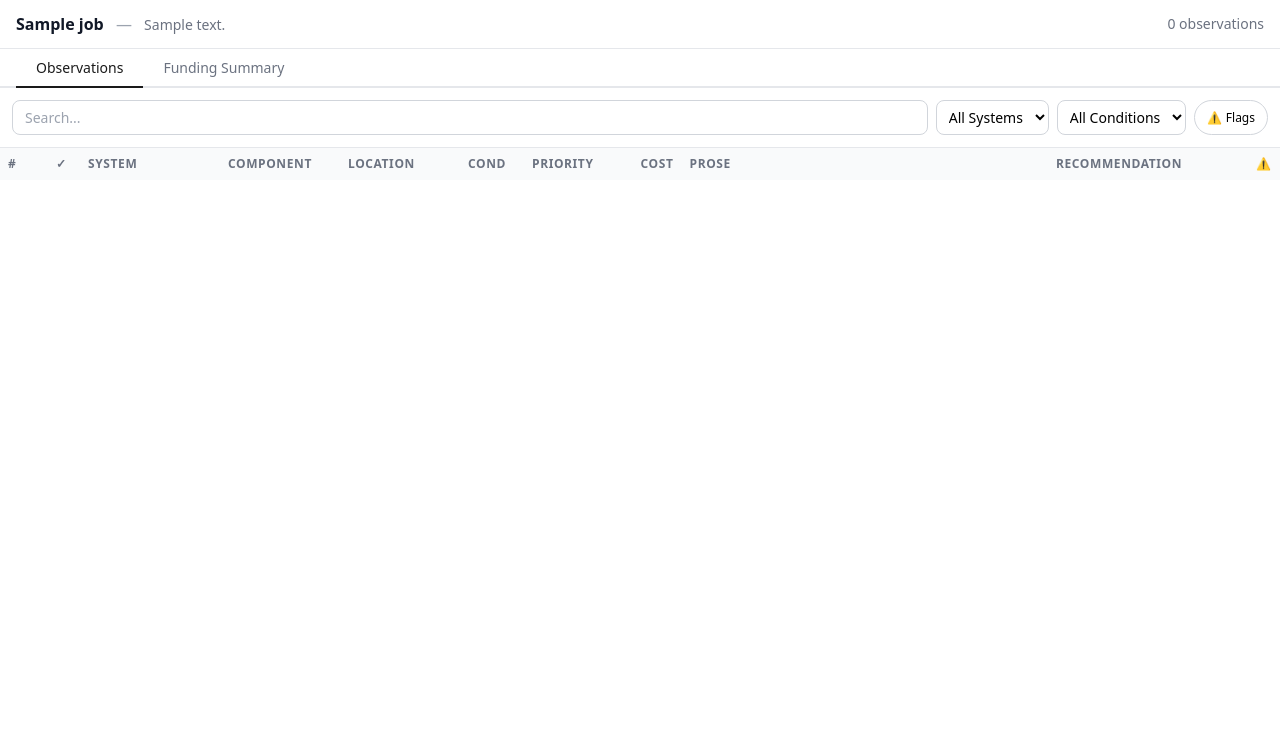
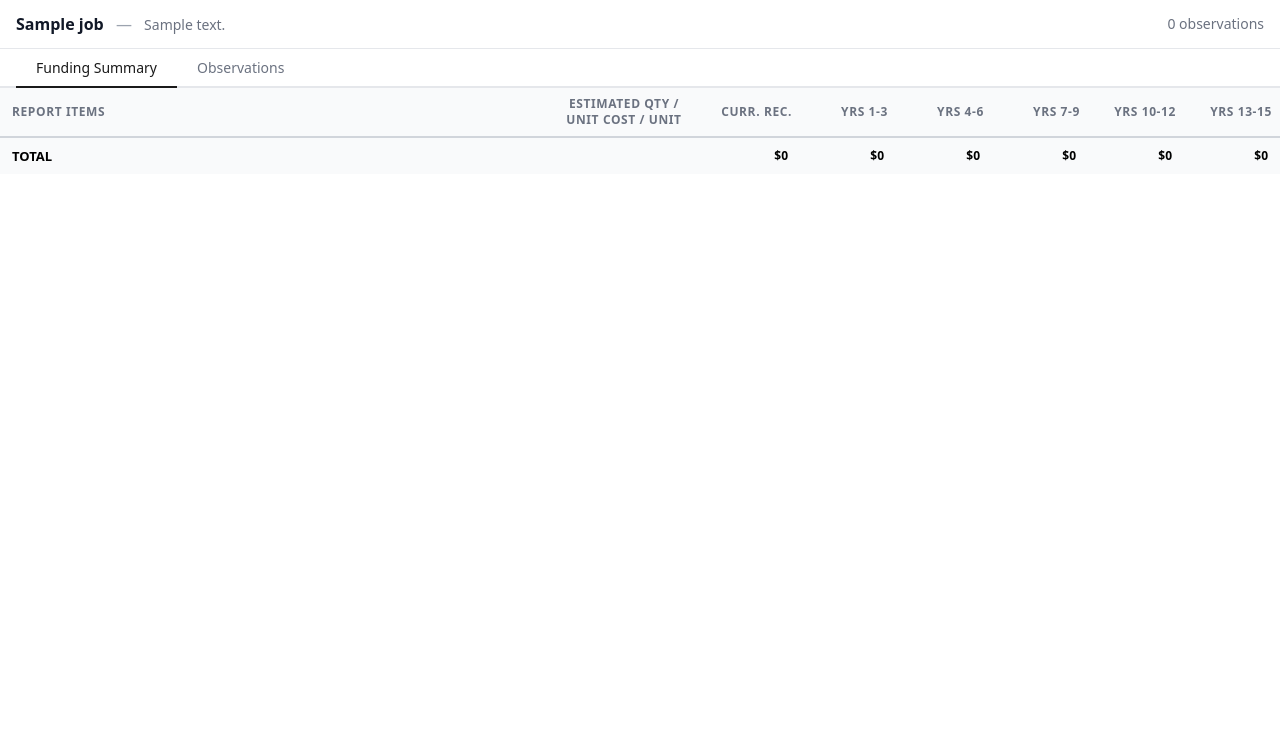
Before and after one commit to TheGali/rand-mvp, a Python web app: template web/templates/dashboard.html in a window 1280 px wide. Shown: the part 56-800 px from the top of the page. Run offline with Jinja, Linux system fonts and the light colour scheme; the template is opened without the code that fills it: most values are stand-ins (such as "Sample title", 1, 10 or a date in 2020); lists and menus that the app fills with data are empty; some libraries are stand-ins or nearby versions.

Commit message:
make funding summary the primary tab, add estimate column
Replace the Type badge column with a free-text "Estimated Qty /
Unit Cost / Unit" column. Auto-populate defaults from recType on
first load; fully editable inline and in the slide-over panel.
Add estimate_info to the editable fields whitelist.

Co-Authored-By: Claude Opus 4.6 <noreply@anthropic.com>

```diff
--- a/web/job_store.py
+++ b/web/job_store.py
@@ -71,7 +71,7 @@ def update_observation(job_id: str, obs_number: str, updates: dict) -> bool:
             editable = {
                 "caption", "system", "component", "location", "condition",
                 "prose", "recommendation", "priority", "cost_low", "cost_high",
-                "approved", "flags_reviewed",
+                "approved", "flags_reviewed", "estimate_info",
             }
             for key, value in updates.items():
                 if key in editable:
--- a/web/templates/dashboard.html
+++ b/web/templates/dashboard.html
@@ -10,6 +10,8 @@
     <div x-show="open" @click.away="open = false" x-transition class="absolute right-0 mt-1 bg-white rounded-lg shadow-lg border py-1 w-48 z-50">
         <button @click="generateReport('pptx'); open = false" class="w-full text-left px-4 py-2 text-sm text-gray-700 hover:bg-gray-50">Download PPTX Report</button>
         <button @click="generateReport('pdf'); open = false" class="w-full text-left px-4 py-2 text-sm text-gray-700 hover:bg-gray-50">Download PDF Report</button>
+        <div class="border-t my-1"></div>
+        <a href="/template/pptx" @click="open = false" class="block px-4 py-2 text-sm text-gray-700 hover:bg-gray-50">Download Blank Template</a>
     </div>
 </div>
 {% endblock %}
@@ -37,8 +39,8 @@
 
     <!-- Tab bar -->
     <div class="tab-bar bg-white px-4 shrink-0">
+        <button class="tab-btn" :class="view === 'funding' && 'tab-btn-active'" @click="view = 'funding'">Funding Summary</button>
         <button class="tab-btn" :class="view === 'table' && 'tab-btn-active'" @click="view = 'table'">Observations</button>
-        <button class="tab-btn" :class="view === 'funding' && 'tab-btn-active'" @click="view = 'funding'">Funding Summary</button>
     </div>
 
     <!-- Main content area -->
@@ -159,7 +161,10 @@
                     <thead class="bg-gray-50 sticky top-0 z-10">
                         <tr class="text-left text-gray-500 text-xs uppercase tracking-wider">
                             <th class="px-3 py-2" style="min-width:280px">Report Items</th>
-                            <th class="px-2 py-2 w-20 text-center">Type</th>
+                            <th class="px-2 py-2 text-center" style="width:160px">
+                                <div>Estimated Qty /</div>
+                                <div>Unit Cost / Unit</div>
+                            </th>
                             <th class="px-2 py-2 w-24 text-right">Curr. Rec.</th>
                             <th class="px-2 py-2 w-24 text-right">Yrs 1-3</th>
                             <th class="px-2 py-2 w-24 text-right">Yrs 4-6</th>
@@ -221,10 +226,10 @@
                                     </td>
                                 </template>
                                 <template x-if="row.type === 'obs'">
-                                    <td class="text-center">
-                                        <span class="rec-badge"
-                                            :class="row.recType === 'Current' ? 'rec-badge-current' : row.recType === 'Future' ? 'rec-badge-future' : 'rec-badge-info'"
-                                            x-text="row.recType === 'Current' ? 'Curr.' : row.recType === 'Future' ? 'Future' : 'Info'"></span>
+                                    <td class="px-2" @click.stop>
+                                        <input type="text" class="w-full border-0 bg-transparent text-xs text-center focus:bg-white focus:border focus:border-gray-300 focus:ring-1 focus:ring-rand-red rounded px-1 py-0.5"
+                                            x-model="row.obs.estimate_info"
+                                            @change="patchFundingField(row.obs, 'estimate_info', row.obs.estimate_info)">
                                     </td>
                                 </template>
                                 <template x-if="row.type === 'obs'">
@@ -372,6 +377,11 @@
                                 </div>
                             </div>
 
+                            <div>
+                                <label class="block text-xs font-medium text-gray-500 mb-1">Estimated Qty / Unit Cost / Unit</label>
+                                <input type="text" x-model="editFields.estimate_info" class="w-full border border-gray-300 rounded-lg px-3 py-2 text-sm focus:outline-none focus:ring-2 focus:ring-rand-red" @input="markDirty()" placeholder="e.g. 2 @ $40,000 ea.">
+                            </div>
+
                             <div class="grid grid-cols-2 gap-4">
                                 <div>
                                     <label class="block text-xs font-medium text-gray-500 mb-1">Cost Low ($)</label>
@@ -457,6 +467,13 @@ function dashboardApp() {
     observations.forEach(o => {
         if (o.approved === undefined) o.approved = false;
         if (o.flags_reviewed === undefined) o.flags_reviewed = false;
+        // Auto-populate estimate_info once if never set
+        if (o.estimate_info === undefined) {
+            const rt = getRecType(o);
+            o.estimate_info = rt === 'Current' ? 'Current Recommendation'
+                : rt === 'Future' ? 'Future Allowance'
+                : 'Informational Item Only';
+        }
     });
 
     // ── Category mapping for Appendix A ──
@@ -512,7 +529,7 @@ function dashboardApp() {
         filterCondition: '',
         filterFlags: false,
         panelOpen: false,
-        view: 'table',
+        view: 'funding',
         expandedSystems: {},
 
         get systems() {
@@ -705,6 +722,7 @@ function dashboardApp() {
                 location: obs.location || '',
                 condition: obs.condition || '',
                 priority: obs.priority || '',
+                estimate_info: obs.estimate_info || '',
                 cost_low: obs.cost_low || 0,
                 cost_high: obs.cost_high || 0,
                 prose: obs.prose || '',
@@ -750,6 +768,18 @@ function dashboardApp() {
             const newVal = !this.selectedObs.approved;
             this.selectedObs.approved = newVal;
             await this.patchField({ approved: newVal });
+        },
+
+        async patchFundingField(obs, field, value) {
+            try {
+                await fetch(`/observation/{{ job.id }}/${obs.obs_number}`, {
+                    method: 'PATCH',
+                    headers: { 'Content-Type': 'application/json' },
+                    body: JSON.stringify({ [field]: value }),
+                });
+            } catch (err) {
+                console.error('Funding patch failed:', err);
+            }
         },
 
         async saveChanges() {
```
